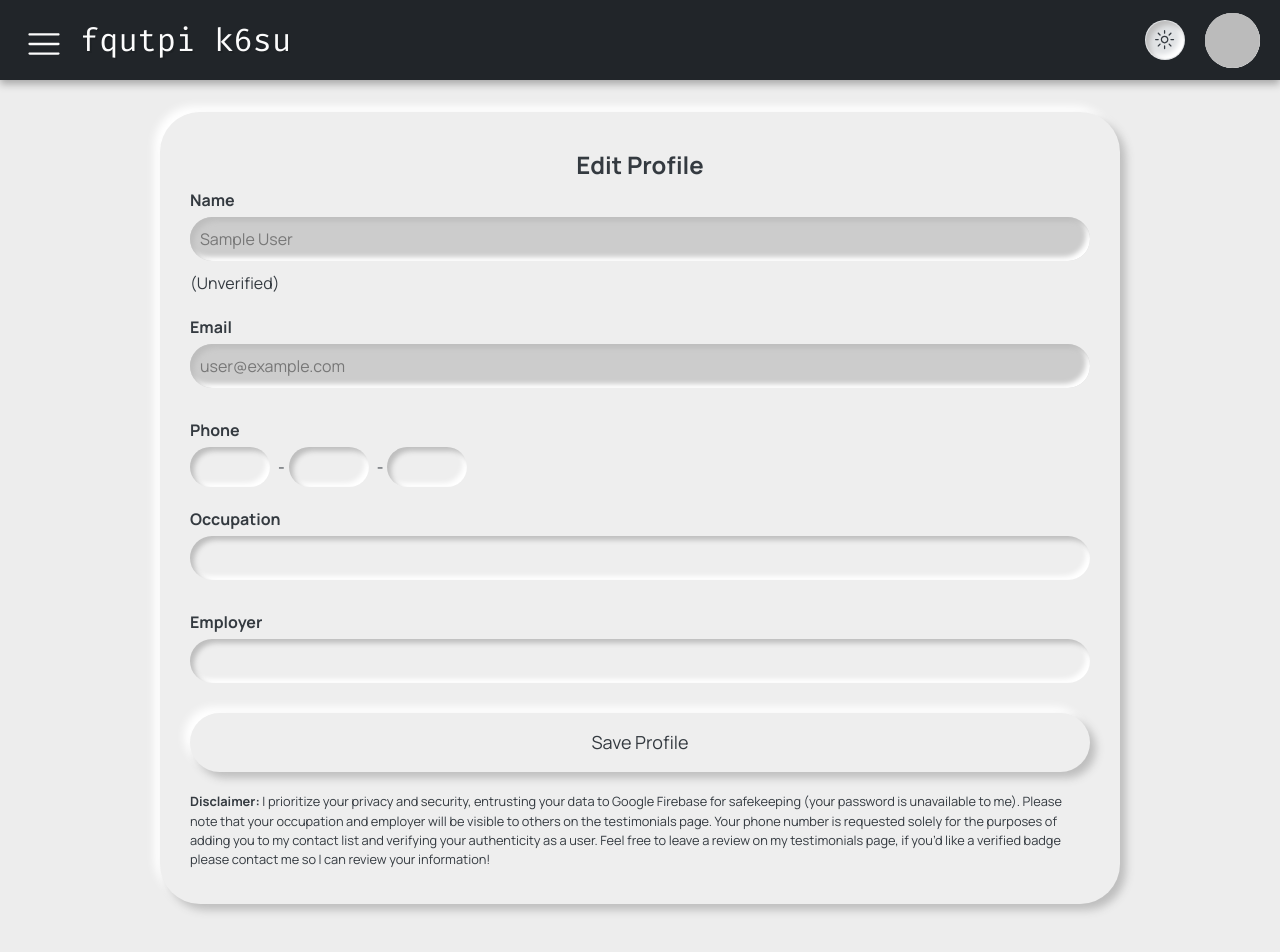
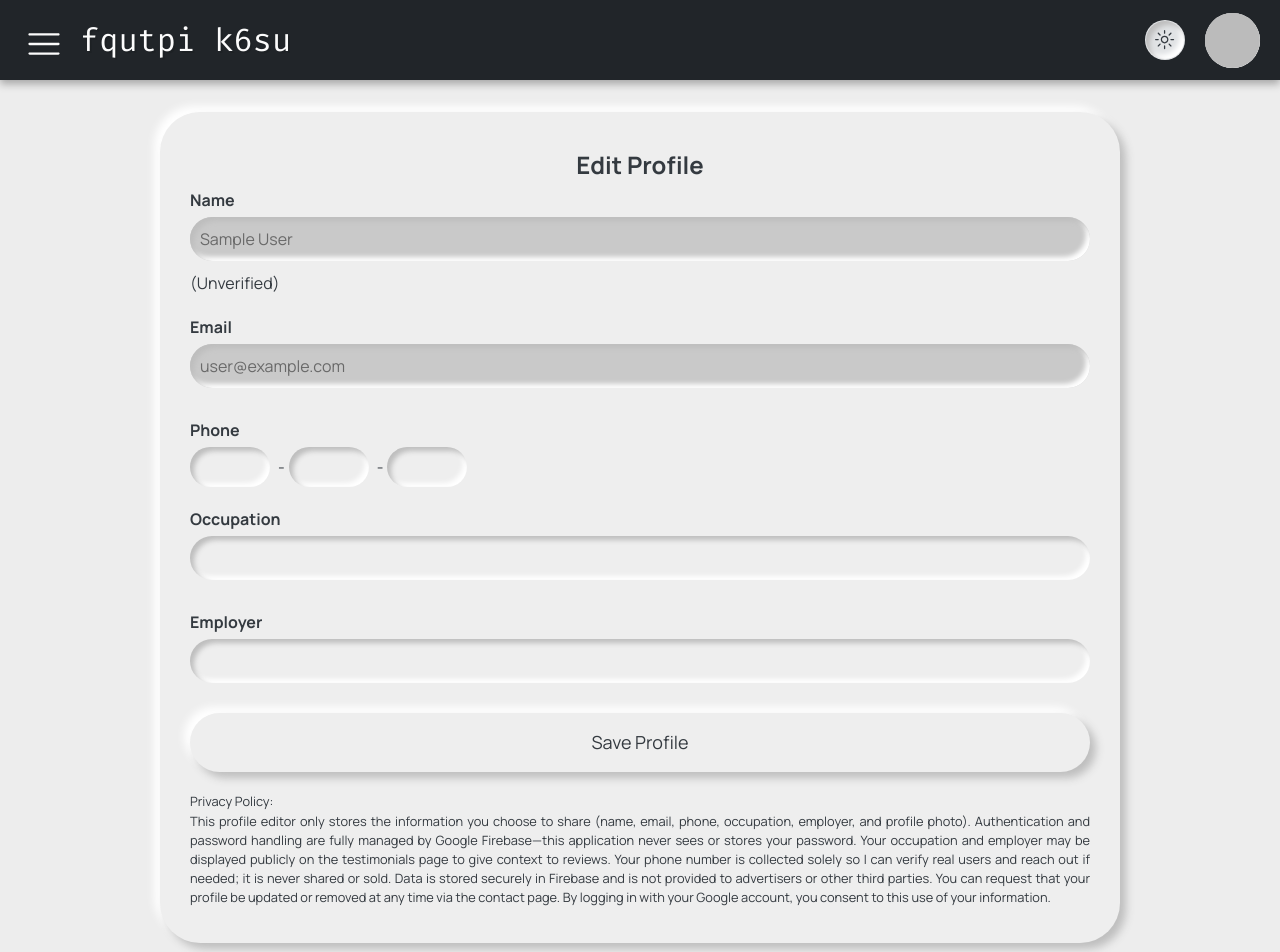
Before and after one commit to zacharycvivian/react-portfolio-app, a Next.js app: page /edit-profile in a window 1280 px wide. Shown: the top 952 px of the page. Built offline with nearby package versions, Linux system fonts and the light colour scheme; no server answers; the database is empty; sample sign-in values are in the browser's storage.

Commit message:
profile color adjustments

```diff
--- a/src/app/edit-profile/edit-profile.module.css
+++ b/src/app/edit-profile/edit-profile.module.css
@@ -56,8 +56,8 @@
 }
 
 .input[disabled] {
-  background-color: #ccc;
-  color: #777;
+  background-color: var(--input-disabled-background);
+  color: var(--input-disabled-color);
 }
 
 .phoneInputContainer {
@@ -114,6 +114,7 @@
   font-size: 0.8rem;
   color: var(--text-color-light);
   padding-bottom: 5px;
+  text-align: justify;
 }
 
 .card {
--- a/src/app/edit-profile/edit-profile.tsx
+++ b/src/app/edit-profile/edit-profile.tsx
@@ -255,16 +255,25 @@ const EditProfilePage = () => {
             </div>
           </form>
         ) : null}
-        <p className={styles.disclaimer}>
-          <strong>Disclaimer:</strong> I prioritize your privacy and security,
-          entrusting your data to Google Firebase for safekeeping (your password
-          is unavailable to me). Please note that your occupation and employer
-          will be visible to others on the testimonials page. Your phone number
-          is requested solely for the purposes of adding you to my contact list
-          and verifying your authenticity as a user. Feel free to leave a review
-          on my testimonials page, if you’d like a verified badge please contact
-          me so I can review your information!
-        </p>
+        <div className={styles.disclaimer}>
+          <h3>Privacy Policy:</h3>
+          <p>
+            This profile editor only stores the information you choose to share
+            (name, email, phone, occupation, employer, and profile photo).
+            Authentication and password handling are fully managed by Google
+            Firebase—this application never sees or stores your password.
+
+            Your occupation and employer may be displayed publicly on the
+            testimonials page to give context to reviews. Your phone number is
+            collected solely so I can verify real users and reach out if needed;
+            it is never shared or sold.
+
+            Data is stored securely in Firebase and is not provided to
+            advertisers or other third parties. You can request that your profile
+            be updated or removed at any time via the contact page. By logging in
+            with your Google account, you consent to this use of your information.
+          </p>
+        </div>
       </div>
     </div>
   );
--- a/src/app/globals.css
+++ b/src/app/globals.css
@@ -16,6 +16,8 @@
   --card-shadow: #bebebe;
   --card-shadow-2: #ffffff;
   --footer-color: #2c3035;
+  --input-disabled-color: #696969;
+  --input-disabled-background: #c9c9c9;
 }
 
 [data-theme="dark"] {
@@ -31,6 +33,8 @@
   --card-shadow: #191919;
   --card-shadow-2: #363636;
   --footer-color: #151515;
+  --input-disabled-color: #858585;
+  --input-disabled-background: #3d3d3d;
 }
 
 body {
```
